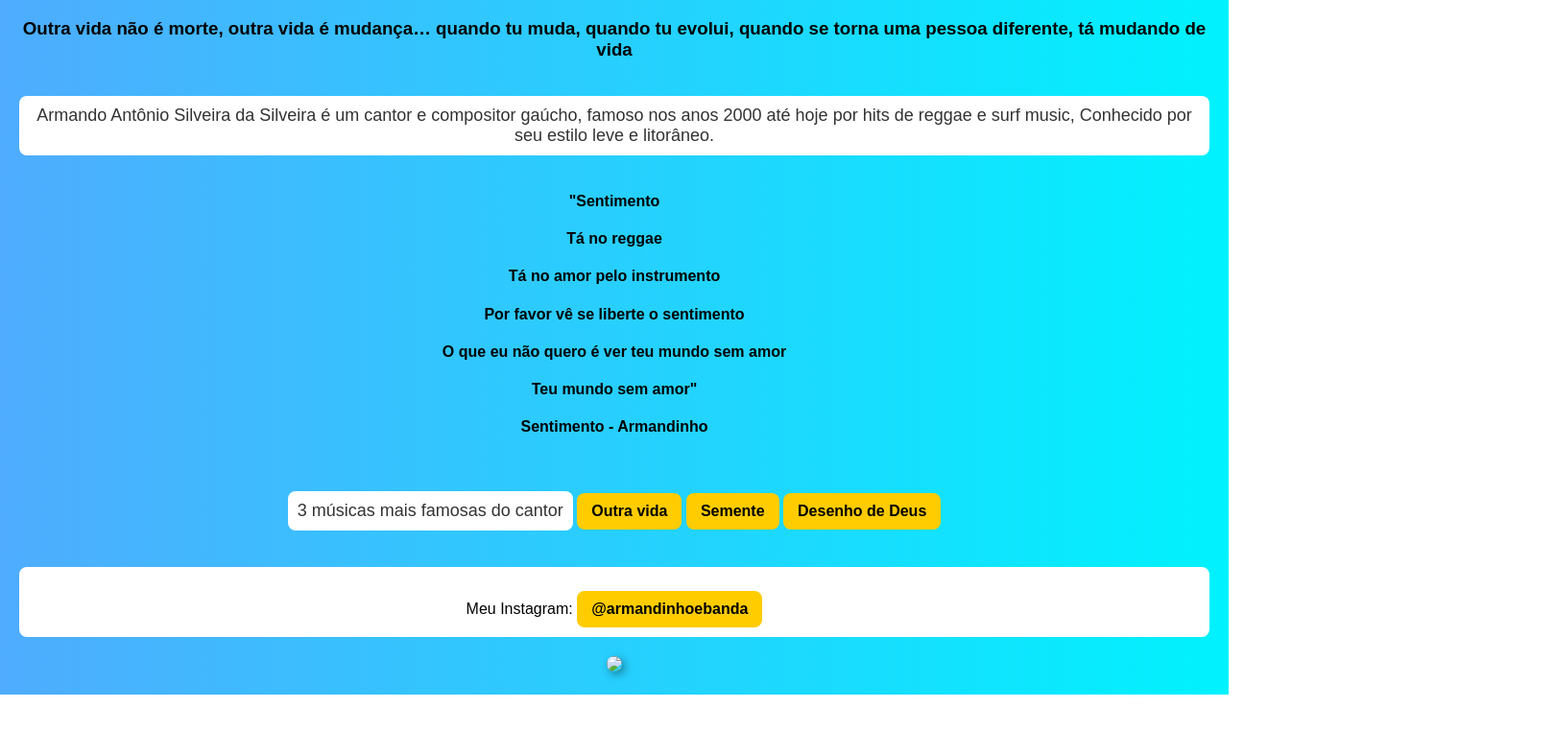
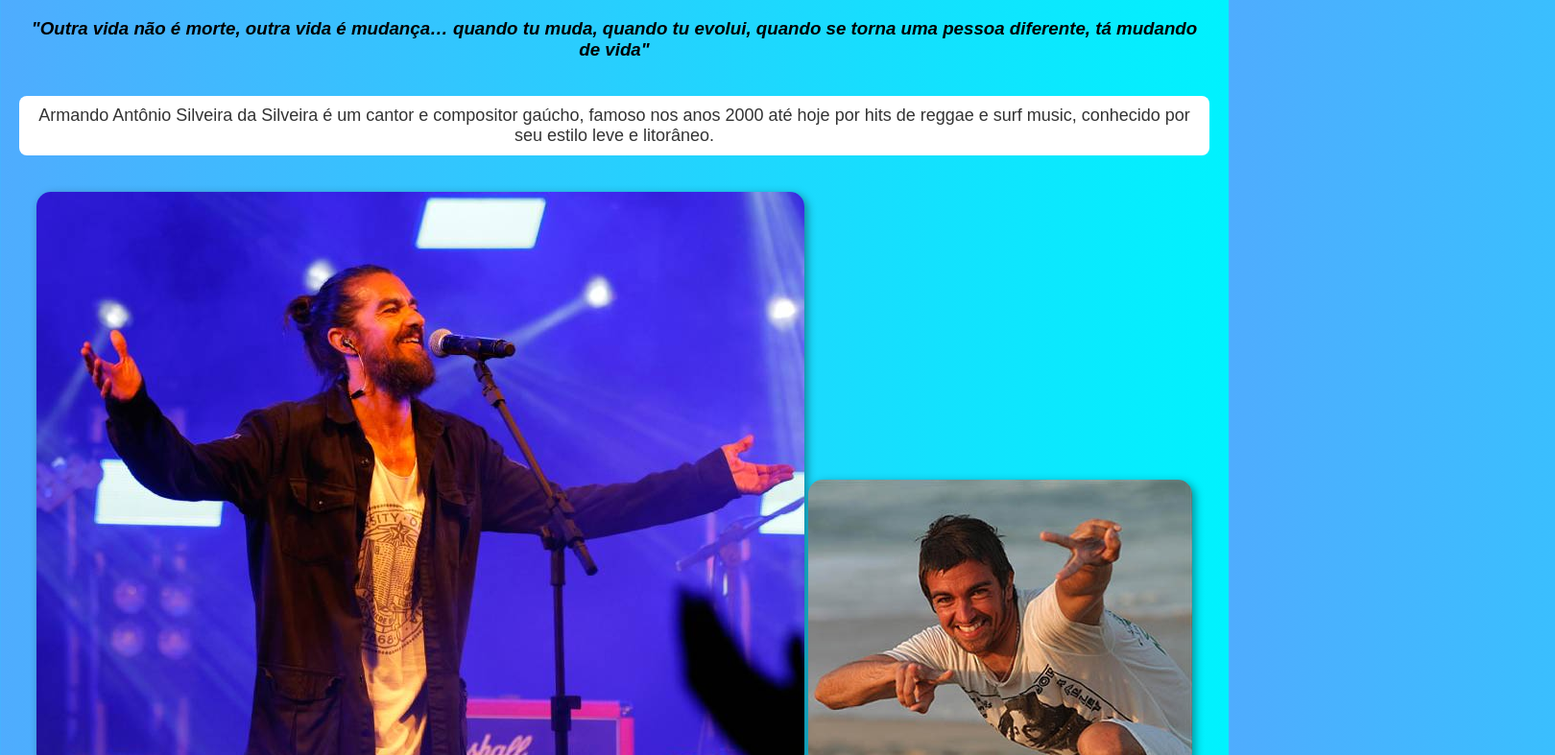
Before and after one commit to alanavsilva/Cantor, a plain HTML site: page index.html in a window 1280 px wide. Shown: the part 111-898 px from the top of the page at 96% size, 1620 px wide, since content can reach past the window. Before the commit the page ends 835 px from the top, so only its background shows below. Drawn offline with Linux system fonts and the light colour scheme.

Commit message:
Adicionei a notícia

```diff
--- a/index.html
+++ b/index.html
@@ -10,9 +10,15 @@
 </head>
 <body>
 <h1>Armandinho</h1>
-<h3>Outra vida não é morte, outra vida é mudança… quando tu muda, quando tu evolui, quando se torna uma pessoa diferente, tá mudando de vida</h3>
+<em><h3>"Outra vida não é morte, outra vida é mudança… quando tu muda, quando tu evolui, quando se torna uma pessoa diferente, tá mudando de vida"</h3></em>
 
-<p>Armando Antônio Silveira da Silveira é um cantor e compositor gaúcho, famoso nos anos 2000 até hoje por hits de reggae e surf music, Conhecido por seu estilo leve e litorâneo.</p>
+<p>Armando Antônio Silveira da Silveira é um cantor e compositor gaúcho, famoso nos anos 2000 até hoje por hits de reggae e surf music, conhecido por seu estilo leve e litorâneo.</p>
+
+</address>
+<img src="assets/Armandinho-Foto-Divulgacao-1.jpg">
+<img src="assets/armandinho-abre-a-festa-da-gastronomia.jpg">
+<img src="assets/12-03-2015-10-00-11-armandinho-03.jpg">
+
 <h4>"Sentimento</h4>
 <h4>Tá no reggae</h4>
 <h4>Tá no amor pelo instrumento</h4>
@@ -33,14 +39,20 @@ Semente
 Desenho de Deus
 </a>
 
+</address>
+Armandinho e família
+<img src="assets/5008595_a74ae721f25f030.webp">
+<img src="assets/530251071_1338296557659834_4555949763495504971_n.jpg">
+
 <address>
-Meu Instagram:
+Instagram:
 <a href="https://www.instagram.com/armandinhoebanda?utm_source=ig_web_button_share_sheet&igsh=ZDNlZDc0MzIxNw==" target="_blank">
 @armandinhoebanda
 </a>
 
-</address>
-<img src="cachorro.jpg" width="350">
+<a href="https://g1.globo.com/rs/rio-grande-do-sul/planeta-atlantida/noticia/2026/01/31/nova-forma-de-enxergar-a-vida-diz-armandinho-antes-de-subir-ao-palco-do-planeta-atlantida.ghtml" target="_blank">
+'Nova forma de enxergar a vida', diz Armandinho antes de subir ao palco do Planeta Atlântida
+</a>
 
 </body>
 </html>
```
Also changed, not shown: assets/12-03-2015-10-00-11-armandinho-03.jpg (added), assets/5008595_a74ae721f25f030.webp (added), assets/530251071_1338296557659834_4555949763495504971_n.jpg (added), assets/Armandinho-Foto-Divulgacao-1.jpg (added), assets/armandinho-abre-a-festa-da-gastronomia.jpg (added).
